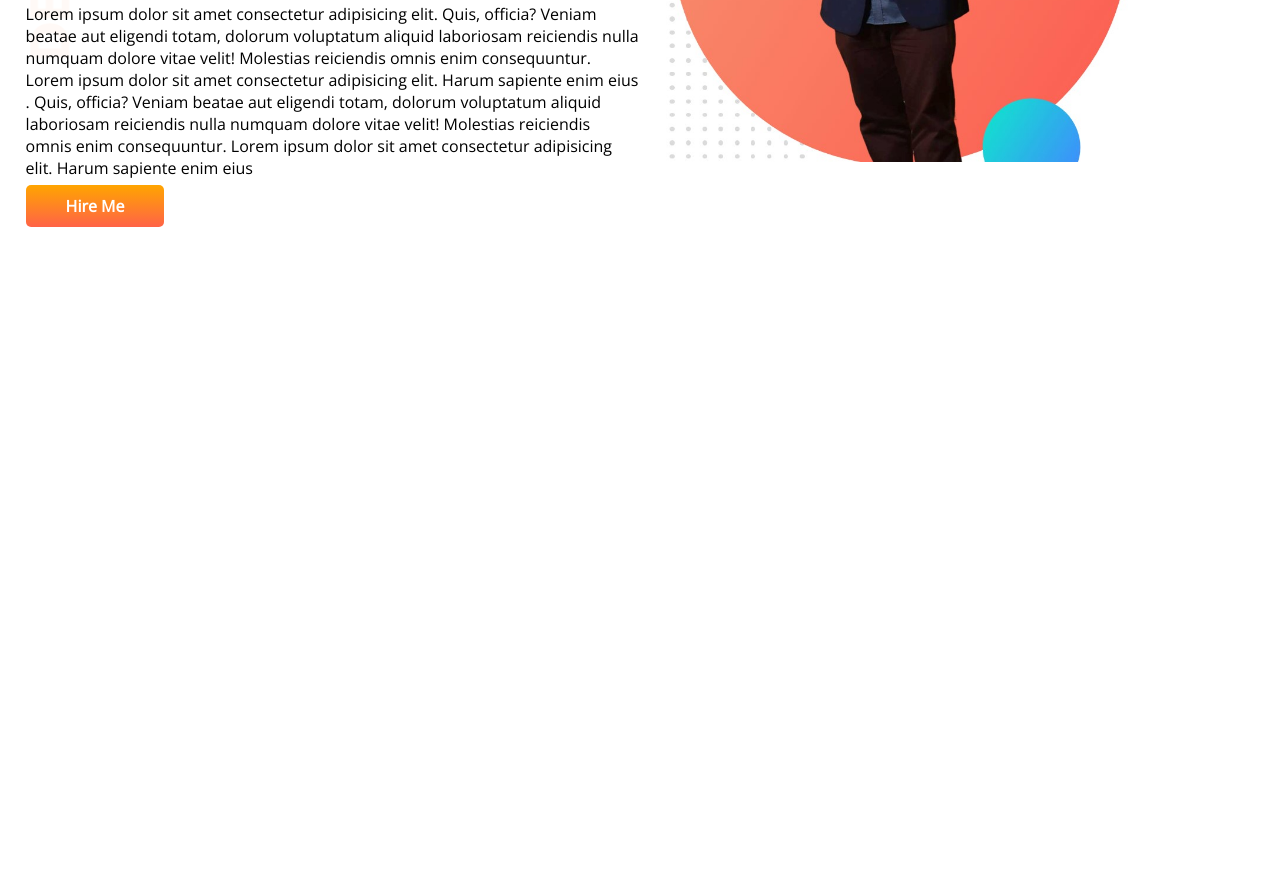
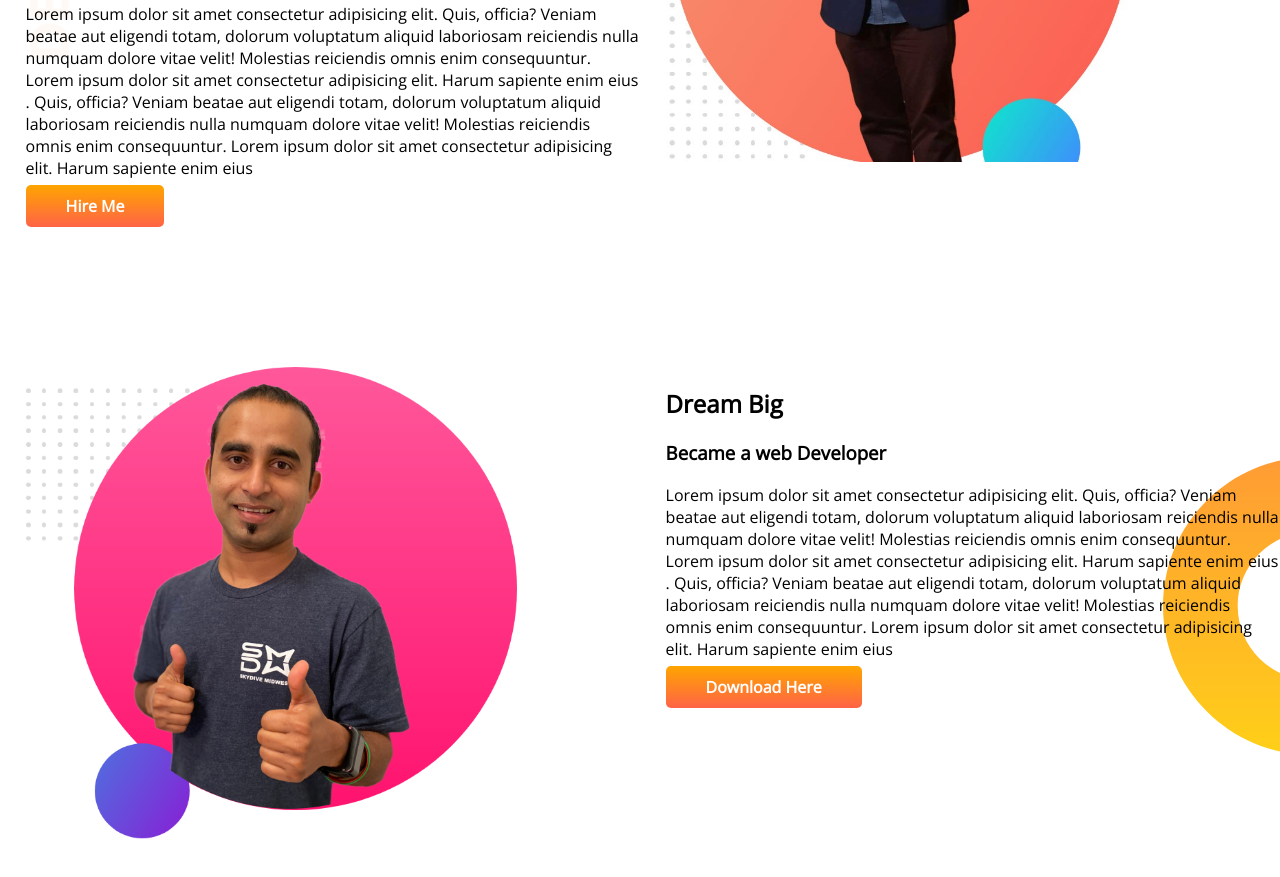
Before and after one commit to MdAhnafShahriarAdit/developer-portfolio, a plain HTML site: page index.html in a window 1280 px wide. Shown: the part 301-1178 px from the top of the page. Before the commit the page ends 800 px from the top, so only its background shows below. Drawn offline with nearby package versions, Linux system fonts and the light colour scheme.

Commit message:
dream part added

```diff
--- a/index.html
+++ b/index.html
@@ -35,6 +35,30 @@
         </div>
 
     </section>
+
+    <section class="dream-big">
+        <div class="half-width">
+            <img src="images/jhankar2.png" alt="">
+        </div>
+
+        <div class="half-width">
+            <h2>Dream Big</h2>
+            <h3>Became a web Developer</h3>
+            <p>Lorem ipsum dolor sit amet consectetur adipisicing elit. Quis, officia? Veniam beatae aut eligendi totam,
+                dolorum voluptatum aliquid laboriosam reiciendis nulla numquam dolore vitae velit! Molestias reiciendis
+                omnis enim consequuntur. Lorem ipsum dolor sit amet consectetur adipisicing elit. Harum sapiente enim
+                eius . Quis, officia? Veniam beatae aut eligendi totam,
+                dolorum voluptatum aliquid laboriosam reiciendis nulla numquam dolore vitae velit! Molestias reiciendis
+                omnis enim consequuntur. Lorem ipsum dolor sit amet consectetur adipisicing elit. Harum sapiente enim
+                eius
+
+            </p>
+
+            <a class="link-button" target="blank" href="">Download Here</a>
+        </div>
+
+    </section>
+
 </body>
 
 </html>
--- a/style.css
+++ b/style.css
@@ -12,6 +12,7 @@ h1{
 
 section{
     display: flex ;
+    margin-bottom: 150px;
 }
 .half-width{
     width: 50%;
@@ -35,3 +36,9 @@ section{
     background-image: url(images/top-banner.png);
     background-repeat: no-repeat;
 }
+
+.dream-big{
+    background-image: url(images/dream-bg.png);
+    background-repeat: no-repeat;
+    background-position: right;
+}
```
